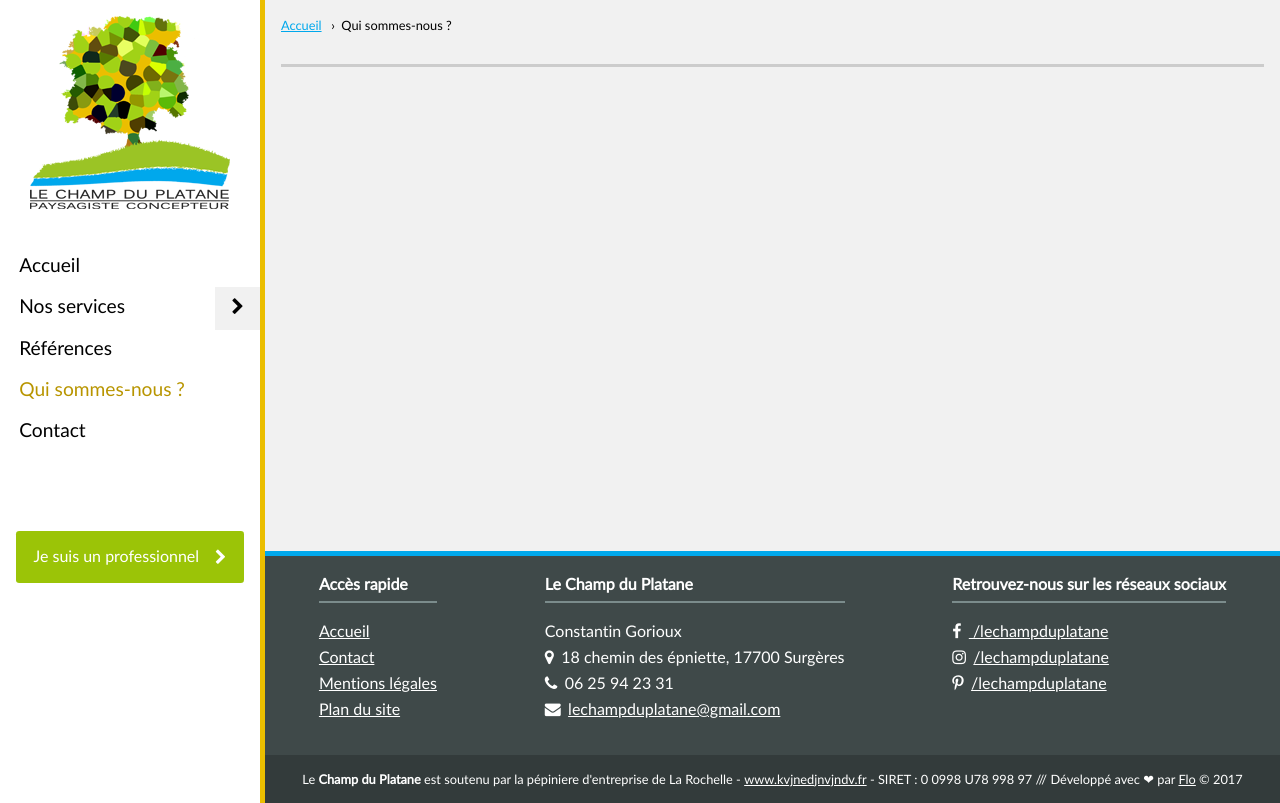
After one commit to FlorentGuedeau/lechampduplatane, a PHP site: page /qui-sommes-nous.html in a window 1280 px wide. The commit adds this page. Run offline with PHP 8.4, Linux system fonts and the light colour scheme.

Commit message:
MàJ structure de page
Ajout des rôles principaux sur nav header main et footer

```diff
--- /dev/null
+++ b/html/qui-sommes-nous.html
@@ -0,0 +1,126 @@
+<!DOCTYPE html>
+<html lang="fr" class="no-js">
+    <head>
+        <meta charset="utf-8">
+        <!--[if IE]><meta http-equiv="X-UA-Compatible" content="IE=edge"><![endif]-->
+        <title>Le Champ du Platane - Paysagiste concepteur</title>
+        <meta name="description" content="Paysagiste concepteur pour les particuliers et les collectivités. 06 25 94 23 31">
+        <meta name="author" content="Florent Guédeau">
+        <meta name="viewport" content="width=device-width, initial-scale=1.0, shrink-to-fit=no">
+
+        <link rel="stylesheet" href="stylesheets/main.css">
+        <script src="javascripts/modules/modernizr.js"></script>
+    </head>
+    <body itemscope itemtype="http://schema.org/WebPage">
+        <div id="wrapper">
+            <noscript><div class="states warning">Pour une meilleure utilisation de ce site, veuillez activer JavaScript dans votre navigateur.</div></noscript>
+
+            <button aria-pressed="false" type="button" id="menu-button" tabindex="1">Menu <span></span></button>
+
+            <aside id="aside">
+                <div id="sticky-sidebar">
+                    <p class="main-logo">
+                        <a href="index.html" title="Retour à l'accueil">
+                            <span role="heading">Le Champ du Platane, Paysagiste concepteur</span>
+                            <img src="images/compressed/logo-le-champ-du-platane-paysagiste-concepteur-sidebar.png" width="200" height="193" alt="Le Champ du Platane, Paysagiste concepteur">
+                        </a>
+                    </p>
+
+                    <nav role="navigation">
+                        <ul role="menubar" itemscope itemtype="http://schema.org/SiteNavigationElement">
+                            <li role="menuitem"><a href="index.html" tabindex="1" aria-current="page" itemprop="url" title="Le Champ du Platane, Paysagiste concepteur"><span itemprop="name">Accueil</span></a></li>
+                            <li role="menuitem" aria-haspopup="true">
+                                <a href="landing-page.html" tabindex="2" itemprop="url" title="Nos services"><span itemprop="name">Nos services</span></a>
+                                <span tabindex="3" role="button" aria-controls="smenu1" aria-pressed="false" title="Cliquez ici pour ouvrir ou fermer le sous-menu de Nos services"><i class="fa fa-chevron-right" aria-hidden="true"></i></span>
+                                <ul id="smenu1" role="menu" aria-hidden="true">
+                                    <li role="menuitem"><a href="#" tabindex="4" itemprop="url" title="L'étude et la conception"><span itemprop="name">Etude et conception</span></a></li>
+                                    <li role="menuitem"><a href="#" tabindex="5" itemprop="url" title="L'exécution"><span itemprop="name">Exécution</span></a></li>
+                                    <li role="menuitem"><a href="#" tabindex="6" itemprop="url" title="La gestion"><span itemprop="name">Gestion</span></a></li>
+                                </ul>
+                            </li>
+                            <li role="menuitem"><a href="#" tabindex="7" itemprop="url" title="Nos références"><span itemprop="name">Références</span></a></li>
+                            <li class="active" role="menuitem"><a href="#" tabindex="8" itemprop="url" title="Nous découvrir"><span itemprop="name">Qui sommes-nous ?</span></a></li>
+                            <li role="menuitem"><a href="#" tabindex="9" itemprop="url" title="Nous contacter"><span itemprop="name">Contact</span></a></li>
+                        </ul>
+                    </nav>
+
+                    <a role="button" href="landing-page.html" title="Cliquez-ici si vous êtes un professionnel">Je suis un professionnel</a>
+                </div>
+            </aside>
+
+            <main role="main">
+                <div id="content">
+                    <div id="breadcrumbs">
+                        <ol itemscope itemtype="http://schema.org/BreadcrumbList">
+                            <li itemprop="itemListElement" itemscope itemtype="http://schema.org/ListItem">
+                                <a itemprop="item" href="index.html" title="">
+                                    <span itemprop="name">Accueil</span>
+                                </a>
+                                <meta itemprop="position" content="1" />
+                            </li>
+                            <li itemprop="itemListElement" itemscope itemtype="http://schema.org/ListItem">
+                                <span itemprop="name">Qui sommes-nous ?</span>
+                                <meta itemprop="position" content="2" />
+                            </li>
+                        </ol>
+                    </div>
+
+                    <section itemprop="mainContentOfPage">
+                        <header role="banner">
+                            <h1 itemprop="name"></h1>
+                        </header>
+
+                        <div class="clear"></div>
+                    </section>
+                </div>
+            </main>
+
+            <footer role="contentinfo" id="footer">
+                <div class="cols">
+                    <div>
+                        <p class="title" role="heading">Accès rapide</p>
+                        <nav>
+                            <ul role="menu">
+                                <li role="menuitem"><a href="index.html" title="">Accueil</a></li>
+                                <li role="menuitem"><a href="#" title="">Contact</a></li>
+                                <li role="menuitem"><a href="#" title="">Mentions légales</a></li>
+                                <li role="menuitem"><a href="#" title="">Plan du site</a></li>
+                            </ul>
+                        </nav>
+                    </div>
+                    <div itemscope itemtype="http://schema.org/Organization">
+                        <p class="title" itemprop="name" role="heading">Le Champ du Platane</p>
+                        <p>
+                            <span itemscope itemtype="http://schema.org/Person">
+                                <span itemprop="name"><span itemprop="givenName">Constantin</span> <span itemprop="familyName">Gorioux</span></span>
+                                <meta itemprop="gender" content="male">
+                                <link itemprop="nationality" href="http://en.wikipedia.org/wiki/France">
+                                <link itemprop="url" href="http://lechampduplatane.fr">
+                            </span>
+                            <br>
+                            <i class="fa fa-map-marker" aria-hidden="true"></i> <span itemprop="address" itemscope itemtype="http://schema.org/PostalAddress"><span itemprop="streetAddress">18 chemin des épniette</span>, <span itemprop="postalCode">17700</span> <span itemprop="addressLocality">Surgères</span></span><br>
+                            <i class="fa fa-phone" aria-hidden="true"></i> <a href="tel:+330625942331"><span itemprop="telephone">06 25 94 23 31</span></a><br>
+                            <i class="fa fa-envelope" aria-hidden="true"></i> <a href="mailto:lechampduplatane@gmail.com"><span itemprop="email">lechampduplatane@gmail.com</span></a>
+                        </p>
+                    </div>
+                    <div>
+                        <p class="title" role="heading">Retrouvez-nous sur les réseaux sociaux</p>
+                        <ul>
+                            <li><i class="fa fa-facebook" aria-hidden="true"></i> <a itemprop="sameAs" href="https://www.facebook.com/lechampduplatane/" target="_blank" rel="noopener noreferrer" title="Retrouvez-nous sur Facebook (nouvelle fenêtre)"><span class="visuallyhidden">Retrouvez-nous sur Facebook</span> /lechampduplatane</a></li>
+                            <li><i class="fa fa-instagram" aria-hidden="true"></i><span class="visuallyhidden">Retrouvez-nous sur Instagram</span> <a itemprop="sameAs" href="#" target="_blank" rel="noopener noreferrer" title="Retrouvez-nous sur Instagram (nouvelle fenêtre)">/lechampduplatane</a></li>
+                            <li><i class="fa fa-pinterest-p" aria-hidden="true"></i><span class="visuallyhidden">Retrouvez-nous sur Pinterest</span> <a itemprop="sameAs" href="#" target="_blank" rel="noopener noreferrer" title="Retrouvez-nous sur Pinterest (nouvelle fenêtre)">/lechampduplatane</a></li>
+                        </ul>
+                    </div>
+                </div>
+
+                <div class="sub-footer">
+                    <p>Le <strong>Champ du Platane</strong> est soutenu par la pépiniere d'entreprise de La Rochelle - <a href="#">www.kvjnedjnvjndv.fr</a> - SIRET : 0 0998 U78 998 97 /// Développé avec &#10084; par <a href="#" target="_blank" rel="noopener noreferrer" title="(nouvelle fenêtre)">Flo</a> &copy; 2017</p>
+                </div>
+            </footer>
+        </div>
+
+        <script src="javascripts/modules/jquery.min.js"></script>
+        <script src="javascripts/modules/jquery.sticky-kit.js"></script>
+        <script src="javascripts/global.js"></script>
+    </body>
+</html>
--- a/html/stylesheets/main.css
+++ b/html/stylesheets/main.css
@@ -2740,7 +2740,7 @@ body {
   height: 100%;
   font-family: "latoregular", Arial, sans-serif;
   font-size: 1.6rem;
-  color: #000000;
+  color: #000;
   background-color: #F1F1F1;
   /* CLASSES DE BASE */ }
   body [id="wrapper"] {
@@ -2879,19 +2879,19 @@ body {
             border: none;
             padding: inherit; } }
       body [id="wrapper"] .main-logo a {
-        color: #000000;
+        color: #000;
         text-decoration: none;
         display: block;
         padding-left: 1.5em;
         padding-right: 1.5em; }
         body [id="wrapper"] .main-logo a:visited {
-          color: #000000; }
+          color: #000; }
         body [id="wrapper"] .main-logo a:focus {
-          color: #000000; }
+          color: #000; }
         body [id="wrapper"] .main-logo a:hover {
-          color: #000000; }
+          color: #000; }
         body [id="wrapper"] .main-logo a:active {
-          color: #000000; }
+          color: #000; }
         @media (min-width: 1001px) {
           body [id="wrapper"] .main-logo a {
             display: inline-block;
@@ -2920,16 +2920,16 @@ body {
         display: block;
         text-decoration: none;
         padding: 0.5em 1em;
-        color: #000000; }
+        color: #000; }
         body [id="wrapper"] ul[role="menubar"] a span {
           transition-duration: 400ms; }
       body [id="wrapper"] ul[role="menubar"] > li {
         position: relative; }
         body [id="wrapper"] ul[role="menubar"] > li > a {
           font-size: 1.2em;
-          color: #000000; }
+          color: #000; }
           body [id="wrapper"] ul[role="menubar"] > li > a:visited {
-            color: #000000; }
+            color: #000; }
           body [id="wrapper"] ul[role="menubar"] > li > a:focus {
             color: #ebbe00; }
           body [id="wrapper"] ul[role="menubar"] > li > a:hover {
@@ -3255,7 +3255,6 @@ body {
           body [id="wrapper"] main [id="breadcrumbs"] ol li a {
             display: inline-block; }
           body [id="wrapper"] main [id="breadcrumbs"] ol li span {
-            display: inline-block;
             padding: 0.2em 0.5em; }
             @media (min-width: 1001px) {
               body [id="wrapper"] main [id="breadcrumbs"] ol li span {
--- a/sass/_content.scss
+++ b/sass/_content.scss
@@ -310,7 +310,7 @@ main {
                 }
 
                 span {
-                    display: inline-block;
+                    //                    display: inline-block;
                     padding: 0.2em 0.5em;
 
                     @include from('desktop') {
--- a/sass/main.scss
+++ b/sass/main.scss
@@ -26,7 +26,7 @@ $sidebar-width: 265px;
 $footer-height : 250px;
 
 /* Couleurs du projet */
-$color-text: #000000;
+$color-text: #000;
 $color-grey: #333b3b;
 $color-green: #9bc407;
 $color-orange: #ebbe00;
```
Also changed, not shown: other parts of html/stylesheets/main.css (+15 -18 lines), html/contact.html (+4 -4 lines), sass/_commons.scss (+2 -6 lines), html/images/compressed/example-gallery-tiled.jpg (added), 1 other file.
